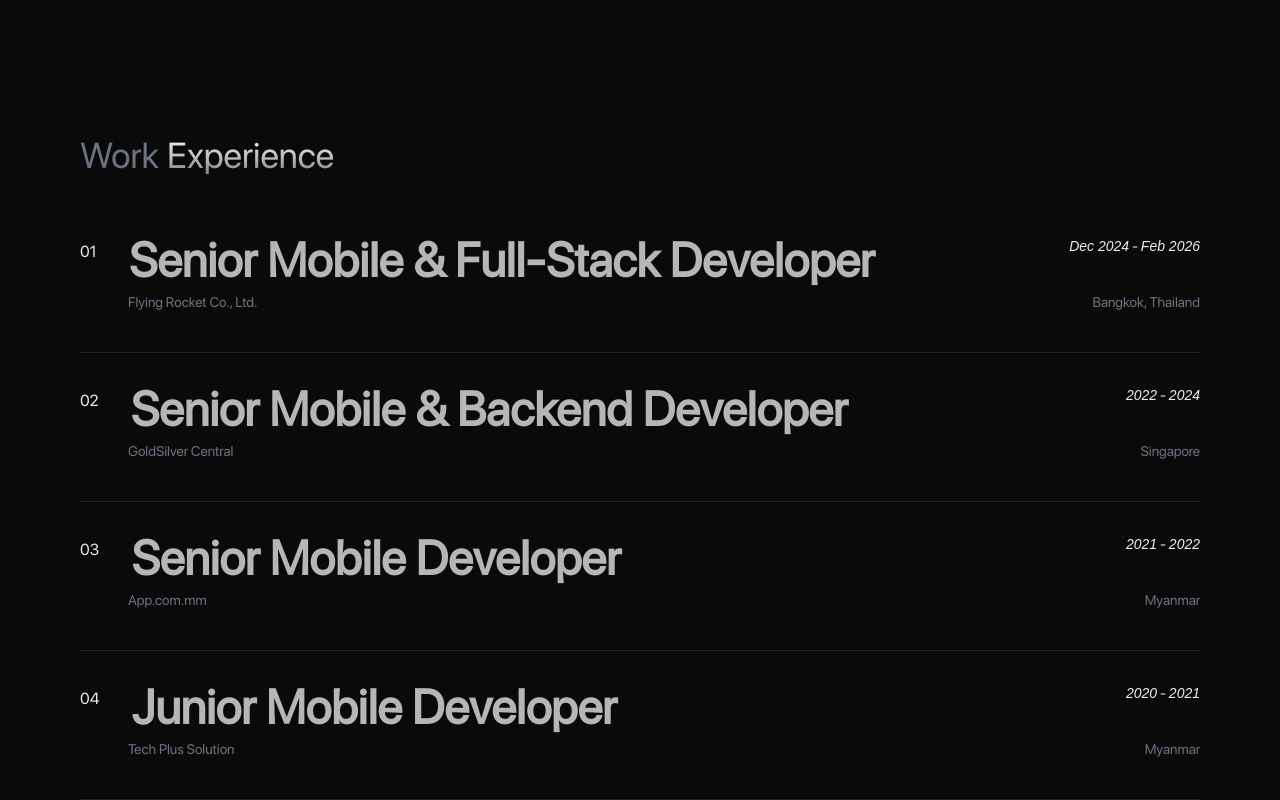
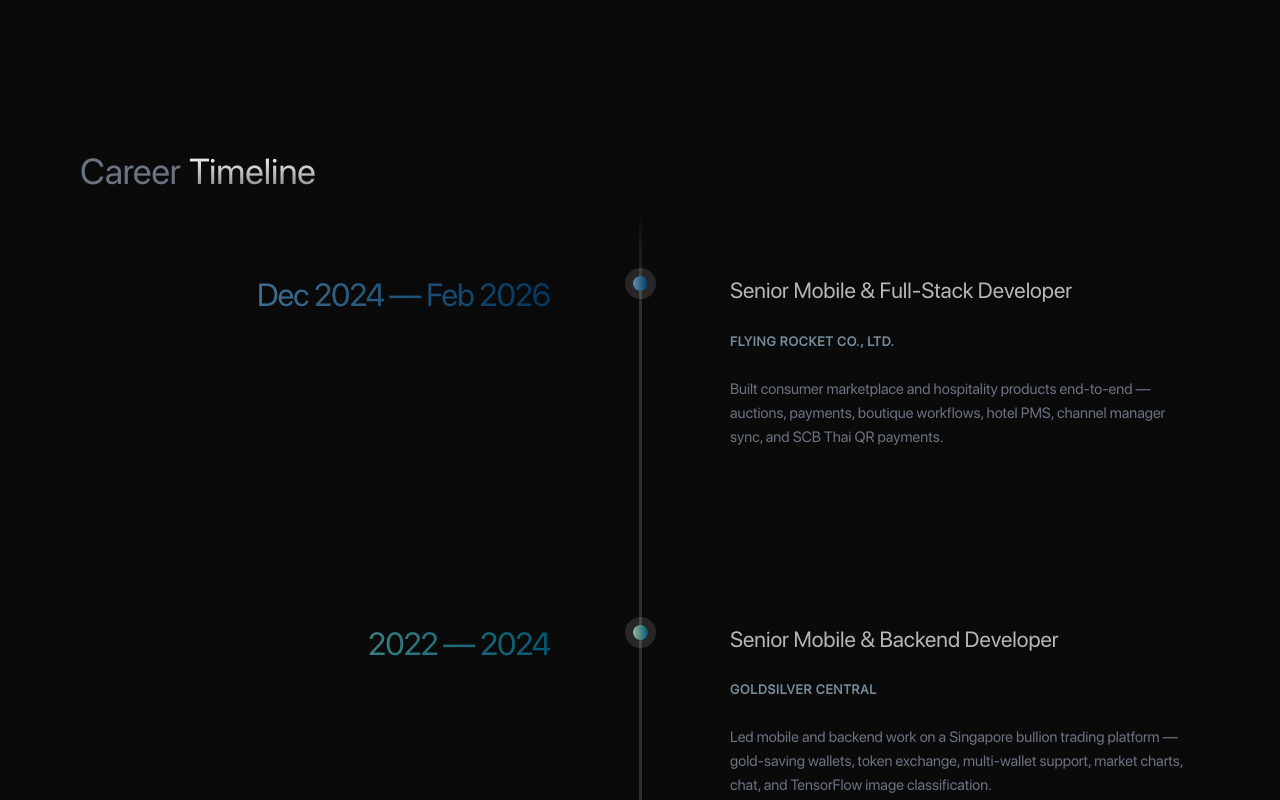
Before and after one commit to neirinzaralwin/portfolio, a Next.js app: page / in a window 1280 px wide. Shown: the part 3260-4060 px from the top of the page. Built offline with nearby package versions, Linux system fonts and the light colour scheme.

Commit message:
theme fix

```diff
--- a/app/globals.css
+++ b/app/globals.css
@@ -26,6 +26,15 @@ body {
     font-family: var(--font-sfpro-italic);
   }
 
+  .scrollbar-none {
+    -ms-overflow-style: none;
+    scrollbar-width: none;
+  }
+
+  .scrollbar-none::-webkit-scrollbar {
+    display: none;
+  }
+
   .gradient-text {
     background: linear-gradient(
       to bottom,
--- a/app/page.tsx
+++ b/app/page.tsx
@@ -1,100 +1,13 @@
 import Navbar from "@/components/navbar/default-navbar";
 import Hero from "@/components/hero/hero";
 import Portfolio from "@/components/portfolio/portfolio";
-import Experience from "@/components/experience/experience";
 import WorkExperience from "@/components/experience/work-experience";
-import Timeline from "@/lib/interfaces/timeline";
 import { ContactUs } from "@/components/contact-us/contact-us";
 import { StatsUI } from "@/components/stats/stats-ui";
 import TechStackUI from "@/components/techstack/techstack-ui";
 import { AboutMe } from "@/components/about/about-me";
 import Publications from "@/components/publications/publications";
 import VintShowcase from "@/components/vint/vint-showcase";
-
-const expList: Timeline[] = [
-  {
-    company_name: "Flying Rocket Co., Ltd.",
-    summary:
-      "Built consumer marketplace and hospitality products end-to-end — auctions, payments, and real-time hotel operations.",
-    sequence: 1,
-    startDate: "Dec 2024",
-    endDate: "Feb 2026",
-    jobTitle: "Senior Mobile & Full-Stack Developer",
-    jobLocation: "Bangkok, Thailand",
-    bulletPoints: [
-      "Lady First marketplace: shipped auction and product browsing for pre-loved fashion and accessories.",
-      "Clean Wardrobe service: built end-to-end clothing care workflows with status tracking and updates.",
-      "Boutique shop module: implemented storefront, inventory, and checkout flows.",
-      "Hotel PMS: delivered real-time check-in/check-out with live room and guest status.",
-      "Channel manager sync: integrated APIs to keep availability and reservations consistent across channels.",
-      "SCB Thai QR payments: implemented payment confirmation and real-time reconciliation.",
-    ],
-    forEducation: false,
-    enabled: true,
-    _id: "1",
-  },
-  {
-    company_name: "GoldSilver Central",
-    summary:
-      "Led mobile and backend work on a Singapore bullion trading platform — wallets, exchanges, and market insights.",
-    sequence: 2,
-    startDate: "2022",
-    endDate: "2024",
-    jobTitle: "Senior Mobile & Backend Developer",
-    jobLocation: "Singapore",
-    bulletPoints: [
-      "Designed and shipped a blockchain-based gold-saving wallet for secure asset management.",
-      "Built currency exchange flows between tokens for faster, clearer transactions.",
-      "Implemented multi-wallet support with distinct profiles and transaction histories.",
-      "Integrated real-time stock visualization charts for market insights.",
-      "Added in-app chat for user communication and support.",
-      "Applied TensorFlow for image classification within the product.",
-    ],
-    forEducation: false,
-    enabled: true,
-    _id: "2",
-  },
-  {
-    company_name: "App.com.mm",
-    summary:
-      "Shipped consumer apps across e-commerce, education, food, and travel for the Myanmar market.",
-    sequence: 3,
-    startDate: "2021",
-    endDate: "2022",
-    jobTitle: "Senior Mobile Developer",
-    jobLocation: "Myanmar",
-    bulletPoints: [
-      "Led development of an e-commerce platform focused on clear browsing and checkout.",
-      "Designed an interactive PC builder to streamline custom hardware purchases.",
-      "Built a Dhamma talks app for community listening and learning.",
-      "Created local food store apps to help small vendors sell online.",
-      "Developed a travel app with itineraries and recommendations for Myanmar.",
-      "Designed and implemented a learning management system for online education.",
-      "Helped scale the engineering team from 5 to 100 people over two years.",
-    ],
-    forEducation: false,
-    enabled: true,
-    _id: "3",
-  },
-  {
-    company_name: "Tech Plus Solution",
-    summary:
-      "Built early-career mobile products for retail, POS, and consumer apps.",
-    sequence: 4,
-    startDate: "2020",
-    endDate: "2021",
-    jobTitle: "Junior Mobile Developer",
-    jobLocation: "Myanmar",
-    bulletPoints: [
-      "Built a lightweight mobile POS system for small-business checkout.",
-      "Migrated a Fortune app to native platforms for better performance.",
-      "Delivered an e-commerce and retail app with color-based stock management.",
-    ],
-    forEducation: false,
-    enabled: true,
-    _id: "4",
-  },
-];
 
 export default function Home() {
   return (
@@ -104,7 +17,6 @@ export default function Home() {
       <StatsUI />
       <TechStackUI />
       <AboutMe />
-      <Experience timeline={expList} />
       <WorkExperience />
       <Publications />
       <VintShowcase />
--- a/components/experience/experience.tsx
+++ /dev/null
@@ -1,57 +0,0 @@
-"use client";
-
-import { Transition } from "../ui/transition";
-import { SectionTitle } from "@/components/ui/section-title";
-import Timeline from "@/lib/interfaces/timeline";
-
-interface ExperienceProps {
-  timeline: Timeline[];
-}
-
-const Experience = ({ timeline }: ExperienceProps) => {
-  const experience = timeline
-    .filter((line) => !line.forEducation && line.enabled === true)
-    .sort((a, b) => a.sequence - b.sequence);
-
-  return (
-    <section
-      id="experience"
-      className="relative w-full px-4 sm:px-6 md:px-20 py-12 md:py-16"
-    >
-      <span className="blob absolute top-[20%] left-0 w-1/3 h-5/6 blur-[100px] -z-10" />
-      <div className="relative w-full max-w-7xl mx-auto">
-        <SectionTitle light="Work" emphasis="Experience" />
-        <div className="mt-2">
-          {experience.map((exp, index) => (
-            <Transition
-              key={exp._id}
-              className="py-4 md:py-8 border-b border-white/10"
-            >
-              <div className="flex items-start justify-between gap-3 md:gap-8">
-                <span className="max-md:hidden pt-1">0{index + 1}</span>
-                <div className="md:text-5xl text-lg sm:text-xl md:font-semibold flex-1 min-w-0 text-white/70 leading-snug">
-                  {exp.jobTitle}
-                </div>
-                <div className="shrink-0 text-right text-xs sm:text-sm max-md:flex flex-col text-foreground/50">
-                  <span className="italic">{exp.startDate}</span>
-                  <span className="max-md:hidden">{" - "}</span>
-                  <span className="italic">{exp.endDate}</span>
-                </div>
-              </div>
-              <div className="md:pl-12 py-2 text-foreground/50 text-xs sm:text-sm flex items-start justify-between gap-3">
-                <span className="text-gray-500 min-w-0 break-words">
-                  {exp.company_name}
-                </span>
-                <span className="text-gray-500 shrink-0 text-right">
-                  {exp.jobLocation}
-                </span>
-              </div>
-            </Transition>
-          ))}
-        </div>
-      </div>
-    </section>
-  );
-};
-
-export default Experience;
--- a/components/experience/work-experience.tsx
+++ b/components/experience/work-experience.tsx
@@ -57,6 +57,7 @@ const timelineItems = [
 export default function WorkExperience() {
   return (
     <div
+      id="experience"
       className={`${styles.page_wrapper} w-full max-w-7xl mx-auto px-4 sm:px-6 md:px-20 py-12 md:py-20`}
     >
       <SectionTitle light="Career" emphasis="Timeline" />
--- a/components/portfolio/feature_projects.tsx
+++ b/components/portfolio/feature_projects.tsx
@@ -1,6 +1,8 @@
 "use client";
 
 import Image from "next/image";
+import Link from "next/link";
+import { SiAppstore, SiGoogleplay } from "react-icons/si";
 import { FadeIn } from "@/components/ui/transition";
 import { SectionTitle } from "@/components/ui/section-title";
 
@@ -8,6 +10,8 @@ type FeaturedApp = {
   index: string;
   title: string;
   description: string;
+  appstore?: string;
+  playstore?: string;
   images: { src: string; alt: string }[];
 };
 
@@ -17,6 +21,8 @@ const featuredApps: FeaturedApp[] = [
     title: "Lady First",
     description:
       "A women-focused marketplace for buying and selling pre-loved fashion, bags, and beauty items. I worked on mood-based browsing, live bidding, and the trust-centered community experience — available on the App Store and Google Play.",
+    playstore:
+      "https://play.google.com/store/apps/details?id=com.obipumanee.ladyfirst&hl=en",
     images: [
       {
         src: "/assets/ladyfirst_poster1.png",
@@ -33,6 +39,7 @@ const featuredApps: FeaturedApp[] = [
     title: "Food.com.mm",
     description:
       "A food ordering platform for Myanmar that connects restaurants and vendors with customers. I contributed to browsing, ordering, and delivery flows so users can find meals and complete orders with less friction.",
+    appstore: "https://apps.apple.com/us/app/food-com-mm/id6446515746",
     images: [
       {
         src: "/assets/food.com.mm.poster.jpg",
@@ -49,6 +56,9 @@ const featuredApps: FeaturedApp[] = [
     title: "GoldSilver Central",
     description:
       "A Singapore bullion trading app for gold, silver, and platinum at real-time prices. I built mobile wallet, exchange, and market insight features that help users manage and trade physical precious metals with clarity.",
+    appstore: "https://apps.apple.com/us/app/gsc-live/id6446312892",
+    playstore:
+      "https://play.google.com/store/apps/details?id=com.gsclive.app&hl=en",
     images: [
       {
         src: "/assets/gscmobile.jpg",
@@ -85,6 +95,34 @@ const FeatureProjects = () => {
                 <p className="text-sm md:text-base text-gray-500 leading-relaxed max-w-md">
                   {app.description}
                 </p>
+                {(app.appstore || app.playstore) && (
+                  <div className="mt-5 flex flex-wrap items-center gap-4">
+                    {app.appstore && (
+                      <Link
+                        href={app.appstore}
+                        target="_blank"
+                        rel="noopener noreferrer"
+                        className="inline-flex items-center gap-2 text-sm text-white/60 hover:text-white transition-colors"
+                        aria-label={`${app.title} on App Store`}
+                      >
+                        <SiAppstore size={18} />
+                        App Store
+                      </Link>
+                    )}
+                    {app.playstore && (
+                      <Link
+                        href={app.playstore}
+                        target="_blank"
+                        rel="noopener noreferrer"
+                        className="inline-flex items-center gap-2 text-sm text-white/60 hover:text-white transition-colors"
+                        aria-label={`${app.title} on Google Play`}
+                      >
+                        <SiGoogleplay size={18} />
+                        Google Play
+                      </Link>
+                    )}
+                  </div>
+                )}
               </div>
 
               <div className="lg:col-span-7 grid grid-cols-2 gap-3 sm:gap-4">
--- a/components/portfolio/portfolio.tsx
+++ b/components/portfolio/portfolio.tsx
@@ -6,7 +6,7 @@ import FeatureProjects from "./feature_projects";
 
 const Portfolio = () => {
   return (
-    <section id="projects" className="w-full px-4 sm:px-6 md:px-20 my-12 md:my-16">
+    <section id="projects" className="w-full px-4 sm:px-6 md:px-20 my-16 md:my-24">
       <div className="w-full max-w-7xl mx-auto">
         <SectionTitle light="Selected" emphasis="Projects" />
         <BlurFadeImages />
--- a/lib/interfaces/timeline.ts
+++ /dev/null
@@ -1,13 +0,0 @@
-export default interface Timeline {
-  company_name: string;
-  summary: string;
-  sequence: number;
-  startDate: string;
-  endDate: string;
-  jobTitle: string;
-  jobLocation: string;
-  bulletPoints: string[];
-  forEducation: boolean;
-  enabled: boolean;
-  _id: string;
-}
```
Also changed, not shown: components/portfolio/image-grid.tsx (+99 -37 lines).
